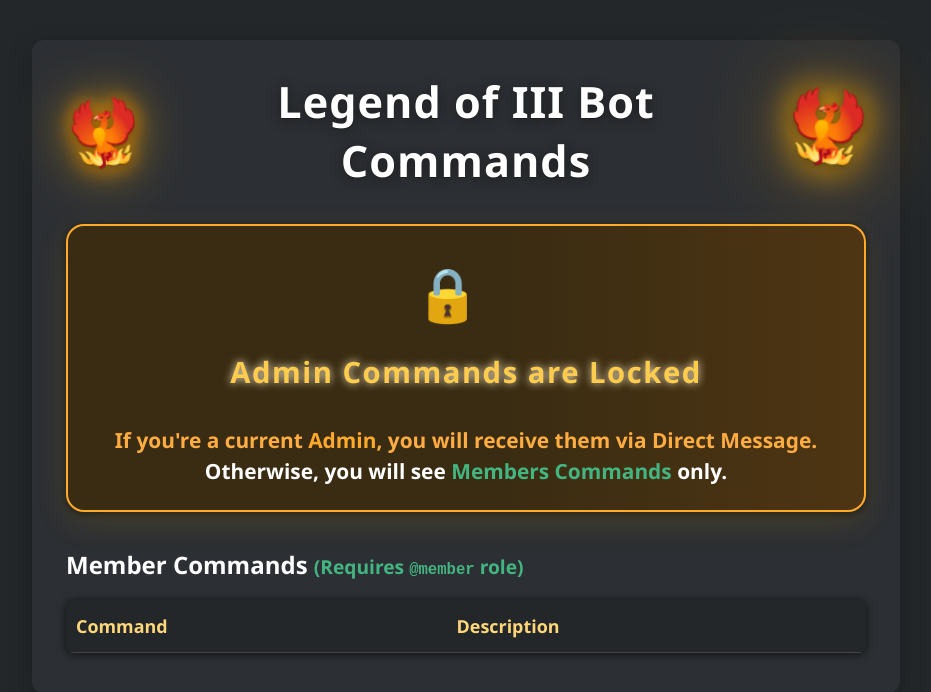
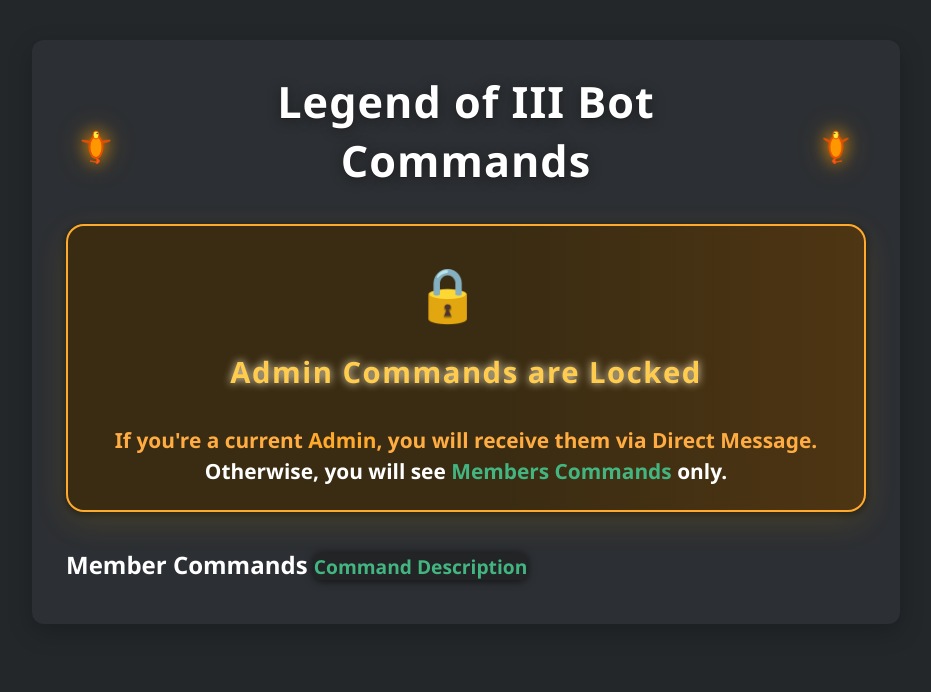
Before and after one commit to Blazin4Twenties/discord-bot-test-, a plain HTML site: page index.html in a window 1280 px wide. Shown: the whole page, without its empty margins (174-1105 px from the left). Drawn offline with Linux system fonts and the light colour scheme.

Commit message:
Update index.html

```diff
--- a/index.html
+++ b/index.html
@@ -33,29 +33,45 @@
             gap: 0.5em;
             position: relative;
         }
-        .phoenix {
+        /* Phoenix SVG styles */
+        .phoenix-svg {
             display: inline-block;
-            font-size: 1.4em;
+            width: 46px;
+            height: 46px;
+            margin: 0 0.16em;
             vertical-align: middle;
-            animation: phoenix-float 2.7s ease-in-out infinite alternate, phoenix-glow 2.7s ease-in-out infinite alternate;
-            filter: drop-shadow(0 0 8px #FF9800) drop-shadow(0 0 22px #ffb30099);
-            will-change: transform, filter;
+            filter: drop-shadow(0 0 8px #ff9800cc) drop-shadow(0 0 13px #ffb30055);
         }
-        .phoenix.right {
-            /* Flip for right side */
-            transform: scaleX(-1);
-            /* Optional: slightly different animation timing for variety */
-            animation-delay: 1.1s, 1.1s;
+        .phoenix-svg svg { vertical-align: middle; }
+        .phoenix-svg.right { transform: scaleX(-1); }
+        /* Animated wings */
+        .wing {
+            transform-box: fill-box;
+            transform-origin: 50% 90%;
         }
-        @keyframes phoenix-float {
-            from { transform: translateY(0) scale(1) rotate(-8deg);}
-            50%  { transform: translateY(-8px) scale(1.15) rotate(7deg);}
-            to { transform: translateY(0) scale(1) rotate(-8deg);}
+        .wing.left {
+            animation: phoenix-wing-left 1.18s infinite cubic-bezier(.67,0,.33,1);
         }
-        @keyframes phoenix-glow {
-            from { filter: drop-shadow(0 0 8px #FF9800) drop-shadow(0 0 22px #ffb30099);}
-            to   { filter: drop-shadow(0 0 18px #ffc107) drop-shadow(0 0 40px #ff980077);}
+        .phoenix-svg.right .wing.left {
+            animation-delay: 0.45s;
         }
+        .wing.right {
+            animation: phoenix-wing-right 1.18s infinite cubic-bezier(.67,0,.33,1);
+        }
+        .phoenix-svg.right .wing.right {
+            animation-delay: 0.45s;
+        }
+        @keyframes phoenix-wing-left {
+            0%,100% { transform: rotate(-16deg) scaleY(1.1);}
+            45% { transform: rotate(-58deg) scaleY(1.25);}
+            60% { transform: rotate(-47deg) scaleY(1.12);}
+        }
+        @keyframes phoenix-wing-right {
+            0%,100% { transform: rotate(16deg) scaleY(1.1);}
+            45% { transform: rotate(58deg) scaleY(1.25);}
+            60% { transform: rotate(47deg) scaleY(1.12);}
+        }
+        /* Rest of your styles... */
         .locked-notice {
             display: flex;
             align-items: center;
@@ -115,14 +131,12 @@
             transition: opacity 0.16s, transform 0.32s;
         }
         .unlocked-emoji { z-index: 5; color: #ffe164; }
-        /* Animation classes */
         .stage-locked .lock-emoji { opacity: 1; }
         .stage-key .lock-emoji { opacity: 1; }
         .stage-key .key-emoji { opacity: 1; transform: translateX(-0.1em) rotate(-25deg) scale(1.2);}
         .stage-unlocked .unlocked-emoji { opacity: 1;}
         .stage-unlocked .lock-emoji { opacity: 0; }
         .stage-unlocked .key-emoji { opacity: 0;}
-        /* Key wiggle animation */
         .stage-key .key-emoji {
             animation: keywiggle 0.8s;
         }
@@ -184,15 +198,54 @@
             .commands-table th, .commands-table td { font-size: .93rem; padding: 9px 3px;}
             .locked-notice { padding: 20px 8px 18px 8px; font-size: .99em; }
             h1 { font-size: 1.7rem; }
+            .phoenix-svg { width: 32px; height: 32px;}
         }
     </style>
 </head>
 <body>
     <div class="container">
         <h1>
-            <span class="phoenix" title="Phoenix">🐦‍🔥</span>
+            <!-- LEFT PHOENIX SVG -->
+            <span class="phoenix-svg" title="Phoenix">
+                <svg width="44" height="44" viewBox="0 0 44 44">
+                  <!-- Left Wing -->
+                  <g class="wing left">
+                    <path d="M21 25 Q6 10 18 24" fill="#ffb300" stroke="#e65100" stroke-width="1.5"/>
+                  </g>
+                  <!-- Right Wing -->
+                  <g class="wing right">
+                    <path d="M23 25 Q38 10 26 24" fill="#ffb300" stroke="#e65100" stroke-width="1.5"/>
+                  </g>
+                  <!-- Body -->
+                  <ellipse cx="22" cy="27" rx="6.5" ry="11" fill="#ff9800" stroke="#e65100" stroke-width="2"/>
+                  <!-- Head/Neck -->
+                  <ellipse cx="22" cy="15" rx="3" ry="4" fill="#ffeb3b" stroke="#e65100" stroke-width="1"/>
+                  <circle cx="23.2" cy="13.5" r="0.7" fill="#222"/>
+                  <!-- Fire Tail -->
+                  <path d="M22,38 Q25,44 16,41 Q22,41 23,44 Q28,41 23,38" fill="#ff5722" stroke="#e65100" stroke-width="1"/>
+                </svg>
+            </span>
             Legend of III Bot Commands
-            <span class="phoenix right" title="Phoenix">🐦‍🔥</span>
+            <!-- RIGHT PHOENIX SVG (mirrored)-->
+            <span class="phoenix-svg right" title="Phoenix">
+                <svg width="44" height="44" viewBox="0 0 44 44">
+                  <!-- Left Wing (mirrored right) -->
+                  <g class="wing left">
+                    <path d="M21 25 Q6 10 18 24" fill="#ffb300" stroke="#e65100" stroke-width="1.5"/>
+                  </g>
+                  <!-- Right Wing (mirrored left) -->
+                  <g class="wing right">
+                    <path d="M23 25 Q38 10 26 24" fill="#ffb300" stroke="#e65100" stroke-width="1.5"/>
+                  </g>
+                  <!-- Body -->
+                  <ellipse cx="22" cy="27" rx="6.5" ry="11" fill="#ff9800" stroke="#e65100" stroke-width="2"/>
+                  <!-- Head/Neck -->
+                  <ellipse cx="22" cy="15" rx="3" ry="4" fill="#ffeb3b" stroke="#e65100" stroke-width="1"/>
+                  <circle cx="23.2" cy="13.5" r="0.7" fill="#222"/>
+                  <!-- Fire Tail -->
+                  <path d="M22,38 Q25,44 16,41 Q22,41 23,44 Q28,41 23,38" fill="#ff5722" stroke="#e65100" stroke-width="1"/>
+                </svg>
+            </span>
         </h1>
         <div class="locked-notice">
             <span class="locked-icon" id="lockAnim">
@@ -209,7 +262,7 @@
             </div>
         </div>
         <div id="memberCommandsList" class="command-list active">
-            <h2>Member Commands <span style="font-size:0.8em; color:#43b581;">(Requires <code>@member</code> role)</span></h2>
+            <h2>Member Commands <span style="font-size:0.8em; color:#43b581;</h2>
             <table class="commands-table">
                 <thead>
                     <tr>
@@ -227,25 +280,19 @@
             { name: '`/ranklist`', value: 'Display all clan ranks and their emojis.' },
             { name: '`/ping`', value: 'Ping @user!' },
             { name: '`/game`', value: 'Generates random game phrases or system chaos message.' },
-            { name: '`/events`', value: 'Create an event announcement in the events channel.<' },
-            { name: '`/feedback`', value: 'Send feedback on the bot or ideas! ' },
+            { name: '`/events`', value: 'Create an event announcement in the events channel.' },
+            { name: '`/feedback`', value: 'Send feedback on the bot or ideas!' },
             { name: '`/skillguides`', value: 'Search for skill guides on YouTube.' },
             { name: '`/user`', value: 'Get Runemetrics statistics for a user.' },
             { name: '`/ticket`', value: 'Open a ticket for support or help.' },
             { name: '`/update_events`', value: 'Update the values of the current events.' },
-            { name: '`/eventinfo`', value: 'Information on how to setup an event.>' },
+            { name: '`/eventinfo`', value: 'Information on how to setup an event.' },
             { name: '`/reminder`', value: 'Sets user a reminder.' },
             { name: '`/active_reminders`', value: 'Displays current reminders.' },
-            { name: '`/giveaway`', value: 'Host a clan giveaway. },
+            { name: '`/giveaway`', value: 'Host a clan giveaway.' },
             { name: '`/future_giveaway`', value: 'Creates giveaway to be hosted.' },
             { name: '`/status`', value: 'Update the statuses of the bots.' }
         ];
-
-        // ---- Role highlighting utility ----
-        function highlightRoles(text) {
-            return text
-                .replace(/<@&265252010524278786>/g, '<span style="color:#43b581;font-weight:bold">@member</span>');
-        }
 
         // ---- Command rendering ----
         function renderCommands(list, tbodyId) {
@@ -253,7 +300,7 @@
             tbody.innerHTML = '';
             for (const cmd of list) {
                 const tr = document.createElement('tr');
-                tr.innerHTML = `<td><code>${cmd.name}</code></td><td>${highlightRoles(cmd.value)}</td>`;
+                tr.innerHTML = `<td><code>${cmd.name}</code></td><td>${cmd.value}</td>`;
                 tbody.appendChild(tr);
             }
         }
```
